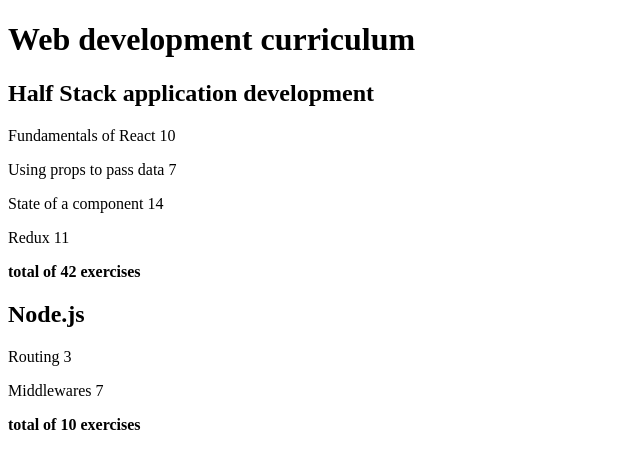
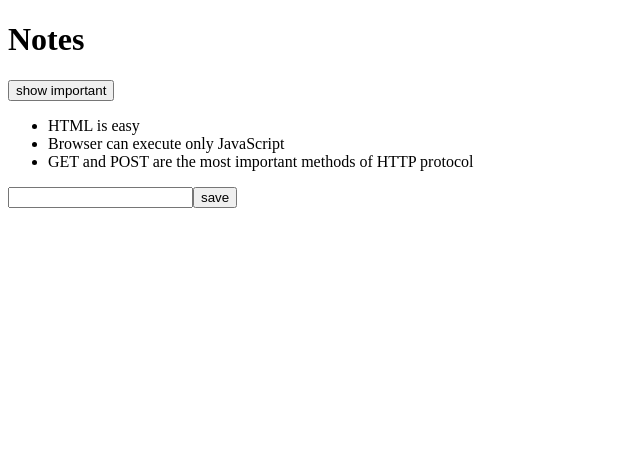
Before and after one commit to TranTrongTu/fullstack-open, a React (Vite) app in the folder part02/: page / in a window 1280 px wide. Shown: the top 468 px of the page, without its empty margins (0-640 px from the left). Built offline with nearby package versions, Linux system fonts and the light colour scheme.

Commit message:
learn how to filter and create input cell

```diff
--- a/part02/src/App.jsx
+++ b/part02/src/App.jsx
@@ -1,97 +1,72 @@
 import { useState } from 'react'
 
-const Header = ({ courseName }) => {
-  return <h2>{courseName}</h2>
-}
-
-const Part = ({ part }) => {
+// Component hiển thị từng dòng ghi chú
+const Note = ({ note }) => {
   return (
-    <p>
-      {part.name} {part.exercises}
-    </p>
+    <li>{note.content}</li>
   )
 }
 
-const Content = ({ parts }) => {
-  return (
-    <div>
-      {parts.map(part =>
-        <Part key={part.id} part={part} />
-      )}
-    </div>
-  )
-}
+const App = (props) => {
+  // 1. STATE QUẢN LÝ DỮ LIỆU
+  const [notes, setNotes] = useState(props.notes)       // Danh sách ghi chú
+  const [newNote, setNewNote] = useState('')            // Nội dung ô input
+  const [showAll, setShowAll] = useState(true)          // Trạng thái bộ lọc
 
-const Total = ({ parts }) => {
-  const totalAmount = parts.reduce((sum, part) => sum + part.exercises, 0)
-  return (
-    <p><strong>total of {totalAmount} exercises</strong></p>
-  )
-}
+  // 2. HÀM XỬ LÝ SỰ KIỆN GÕ PHÍM (onChange)
+  const handleNoteChange = (event) => {
+    setNewNote(event.target.value)
+  }
 
-const Course = ({ course }) => {
-  return (
-    <div>
-      <Header courseName={course.name} />
-      <Content parts={course.parts} />
-      <Total parts={course.parts} />
-    </div>
-  )
-}
+  // 3. HÀM XỬ LÝ KHI BẤM NÚT SAVE (onSubmit)
+  const addNote = (event) => {
+    event.preventDefault() // Chặn tải lại trang
 
-const App = () => {
-  const courses = [
-    {
-      name: 'Half Stack application development',
-      id: 1,
-      parts: [
-        {
-          name: 'Fundamentals of React',
-          exercises: 10,
-          id: 1
-        },
-        {
-          name: 'Using props to pass data',
-          exercises: 7,
-          id: 2
-        },
-        {
-          name: 'State of a component',
-          exercises: 14,
-          id: 3
-        },
-        {
-          name: 'Redux',
-          exercises: 11,
-          id: 4
-        }
-      ]
-    },
-    {
-      name: 'Node.js',
-      id: 2,
-      parts: [
-        {
-          name: 'Routing',
-          exercises: 3,
-          id: 1
-        },
-        {
-          name: 'Middlewares',
-          exercises: 7,
-          id: 2
-        }
-      ]
+    // Tạo đối tượng ghi chú mới từ dữ liệu trong ô input
+    const noteObject = {
+      content: newNote,
+      important: Math.random() < 0.5, // Random 50/50 xem có quan trọng không
+      id: String(notes.length + 1),
     }
-  ]
+
+    // Nhét ghi chú mới vào State danh sách
+    setNotes(notes.concat(noteObject))
+
+    // Xóa trắng ô input để sẵn sàng gõ câu mới
+    setNewNote('')
+  }
+
+  // 4. LOGIC LỌC DỮ LIỆU (Tạo mảng phái sinh để hiển thị)
+  const notesToShow = showAll
+    ? notes
+    : notes.filter(note => note.important === true)
 
   return (
     <div>
-      <h1>Web development curriculum</h1>
-      {/* NEW LOGIC: Loop through the courses array to render multiple Course components */}
-      {courses.map(course =>
-        <Course key={course.id} course={course} />
-      )}
+      <h1>Notes</h1>
+
+      {/* Nút bấm để đảo ngược trạng thái của biến showAll */}
+      <div>
+        <button onClick={() => setShowAll(!showAll)}>
+          show {showAll ? 'important' : 'all' }
+        </button>
+      </div>
+
+      {/* Chỉ map qua mảng đã được lọc (notesToShow) thay vì mảng gốc (notes) */}
+      <ul>
+        {notesToShow.map(note =>
+          <Note key={note.id} note={note} />
+        )}
+      </ul>
+
+      {/* Form nhập liệu được khống chế bởi State newNote */}
+      <form onSubmit={addNote}>
+        <input
+          value={newNote}
+          onChange={handleNoteChange}
+        />
+        <button type="submit">save</button>
+      </form>
     </div>
   )
 }
--- a/part02/src/main.jsx
+++ b/part02/src/main.jsx
@@ -1,6 +1,7 @@
 import ReactDOM from 'react-dom/client'
 import App from './App'
 
+// Kho dữ liệu gốc ban đầu
 const notes = [
   {
     id: 1,
```
